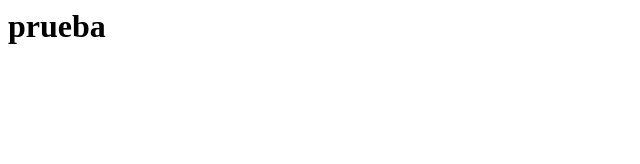
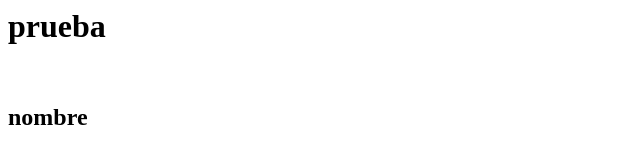
Before and after one commit to KepperCommander/Test, a plain HTML site: page index.html in a window 1280 px wide. Shown: the whole page, without its empty margins (0-640 px from the left). Drawn offline with Linux system fonts and the light colour scheme.

Commit message:
Update index.html

```diff
--- a/index.html
+++ b/index.html
@@ -4,4 +4,6 @@
 
 <body>
     <h1>prueba</h1>
+    <br>
+    <h2>nombre</h2>
 </body>
```
